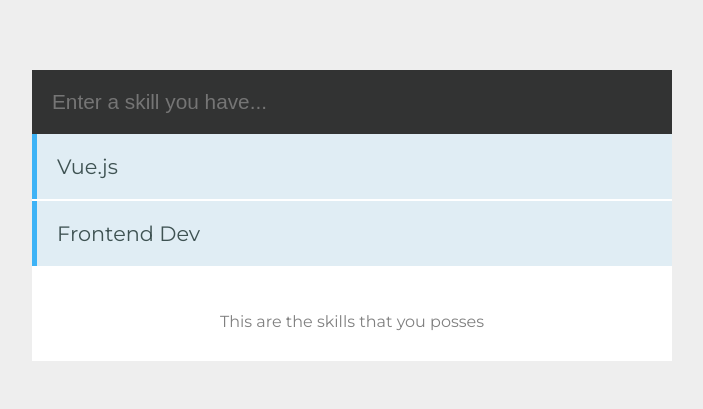
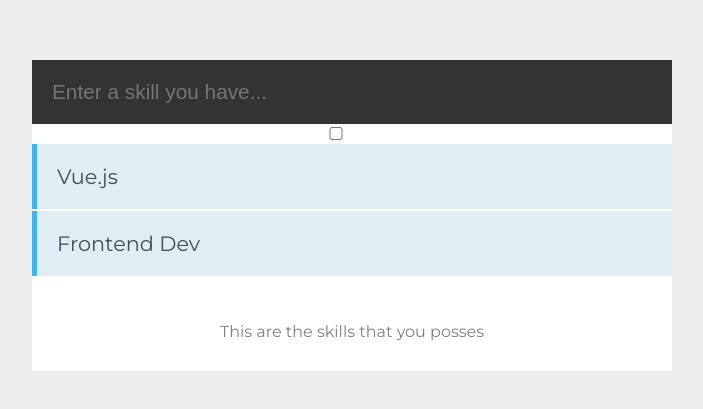
Before and after one commit to varvarasd/vue-app, a Vue app: page / in a window 1280 px wide. Shown: the part 177-586 px from the top of the page, without its empty margins (288-991 px from the left). Built offline with nearby package versions, Linux system fonts and the light colour scheme.

Commit message:
handling multiple user inputs

```diff
--- a/src/components/Skills.vue
+++ b/src/components/Skills.vue
@@ -4,6 +4,9 @@
 
       <form @submit.prevent="addSkill">
         <input type="text" placeholder="Enter a skill you have..." v-model="skill" >
+
+        <input type="checkbox" id="checkbox" v-model="checked">
+
       </form>
 
       <ul>
@@ -20,6 +23,7 @@
   name: 'Skills',
   data() {
     return{
+      checked: false,
       skill: '',
       skills:[
         {'skill': 'Vue.js'},
@@ -31,6 +35,7 @@
     addSkill(){
       this.skills.push({skill: this.skill})
       this.skill = '';
+      console.log('This checkbox value is: ' + this.checked)
     }
   }
 }
```
